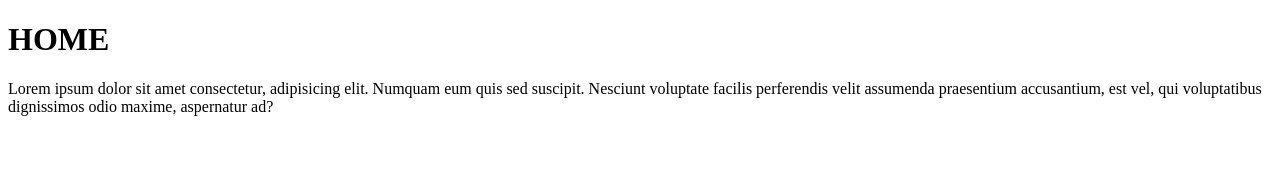
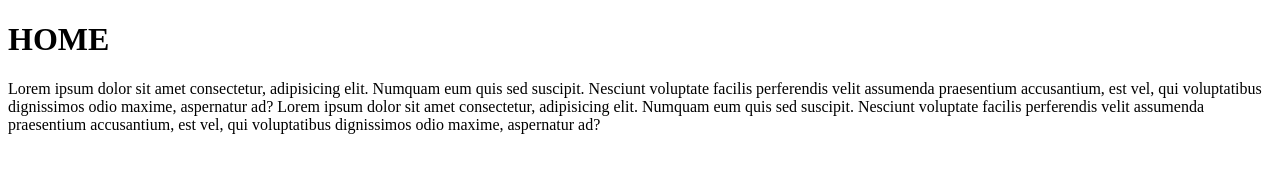
Before and after one commit to xxsank/branch, a plain HTML site: page index.html in a window 1280 px wide. Drawn offline with Linux system fonts and the light colour scheme.

Commit message:
edit index.html add p tags line2

```diff
--- a/index.html
+++ b/index.html
@@ -10,6 +10,7 @@
   <h1>HOME</h1>
   <p>
     Lorem ipsum dolor sit amet consectetur, adipisicing elit. Numquam eum quis sed suscipit. Nesciunt voluptate facilis perferendis velit assumenda praesentium accusantium, est vel, qui voluptatibus dignissimos odio maxime, aspernatur ad?
+    Lorem ipsum dolor sit amet consectetur, adipisicing elit. Numquam eum quis sed suscipit. Nesciunt voluptate facilis perferendis velit assumenda praesentium accusantium, est vel, qui voluptatibus dignissimos odio maxime, aspernatur ad?
   </p>
 </body>
 </html>
```
